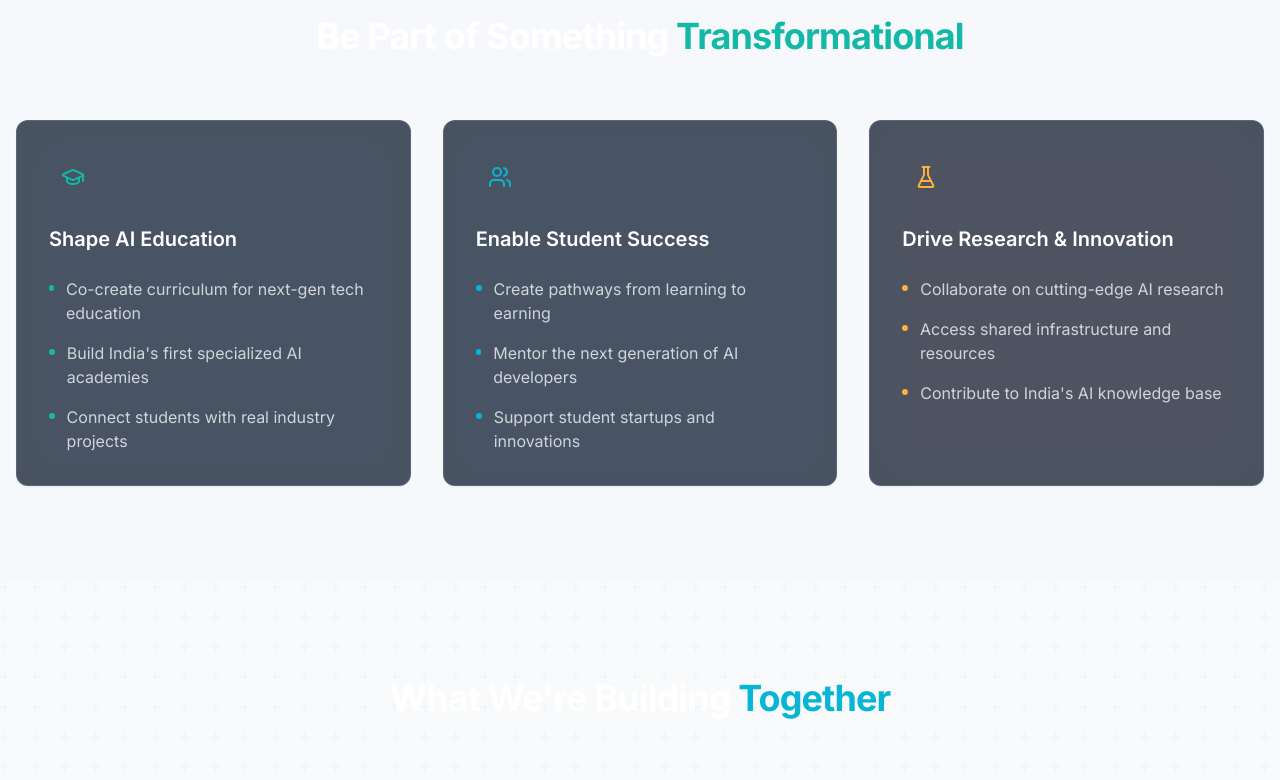
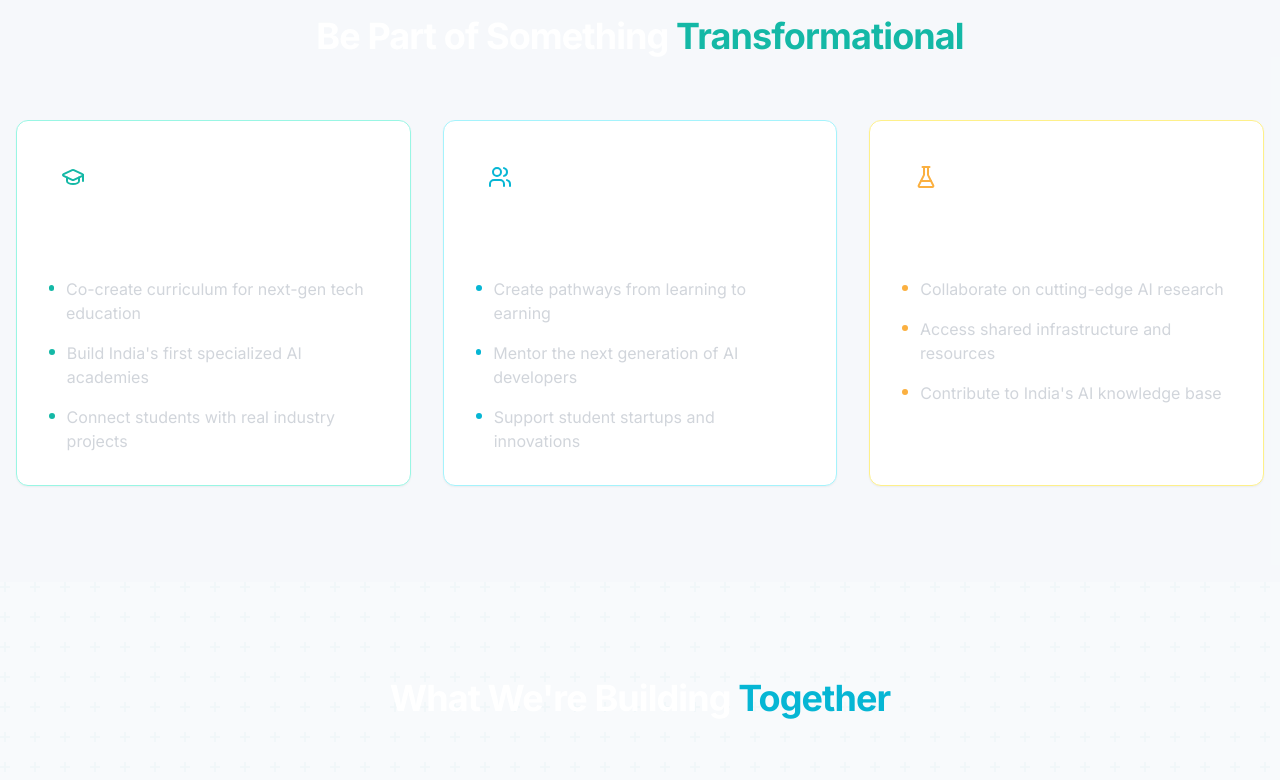
Before and after one commit to RaupscZAN/GARC-2, a React (Vite) app: page / in a window 1280 px wide. Shown: the part 960-1740 px from the top of the page. Built offline with nearby package versions, Linux system fonts and the light colour scheme.

Commit message:
Updated Card.tsx

```diff
--- a/src/components/ui/Card.tsx
+++ b/src/components/ui/Card.tsx
@@ -15,19 +15,25 @@ const Card: React.FC<CardProps> = ({
   hover = true,
 }) => {
   const glowClasses = {
-    primary: 'before:bg-primary/10',
-    secondary: 'before:bg-secondary/10',
-    accent: 'before:bg-accent/10',
-    none: '',
+    primary: 'hover:shadow-teal-200/50 border-teal-200',
+    secondary: 'hover:shadow-cyan-200/50 border-cyan-200',
+    accent: 'hover:shadow-yellow-200/50 border-yellow-200',
+    none: 'hover:shadow-gray-200/50 border-slate-200',
   };
 
-  const baseClasses = 'relative overflow-hidden rounded-xl border border-white/10 bg-slate-800/80 backdrop-blur-sm shadow-sm';
-  const hoverClasses = hover ? 'hover:border-primary/30 hover:shadow-lg transition-all duration-300' : '';
+  const baseClasses = 'relative overflow-hidden rounded-xl bg-white shadow-sm';
+  const hoverClasses = hover ? 'hover:shadow-lg hover:-translate-y-1 transition-all duration-300' : '';
 
   return (
     <motion.div
-      className={`${baseClasses} ${hoverClasses} ${className} ${glowColor !== 'none' ? 'before:absolute before:inset-0 before:z-0 before:opacity-20 before:blur-xl' : ''} ${glowColor !== 'none' ? glowClasses[glowColor] : ''}`}
-      whileHover={hover ? { y: -5, boxShadow: '0 10px 30px -10px rgba(59, 130, 246, 0.2)' } : {}}
+      className={`${baseClasses} ${hoverClasses} ${className} border ${glowColor !== 'none' ? glowClasses[glowColor] : glowClasses.none}`}
+      whileHover={hover ? {
+        y: -5,
+        boxShadow: glowColor === 'primary' ? '0 20px 40px -10px rgba(20, 184, 166, 0.2)' :
+                   glowColor === 'secondary' ? '0 20px 40px -10px rgba(6, 182, 212, 0.2)' :
+                   glowColor === 'accent' ? '0 20px 40px -10px rgba(251, 176, 64, 0.2)' :
+                   '0 20px 40px -10px rgba(0, 0, 0, 0.1)'
+      } : {}}
       transition={{ duration: 0.3 }}
     >
       <div className="relative z-10">{children}</div>
```
